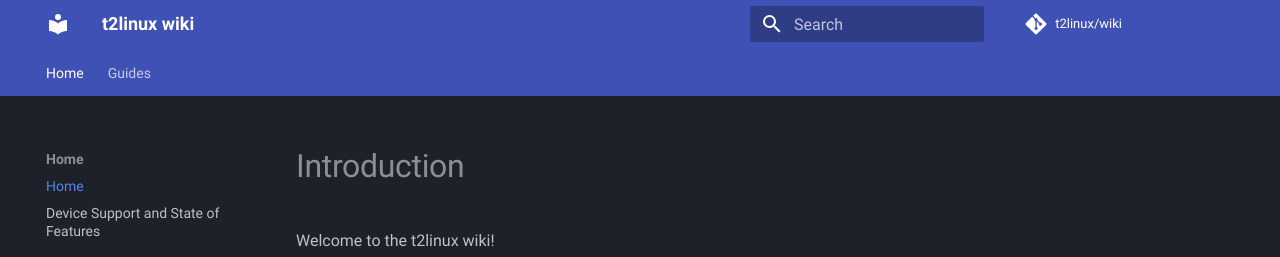
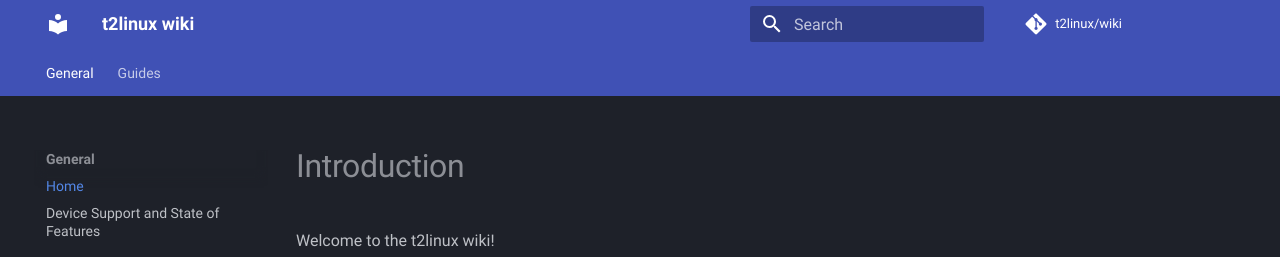
Before and after one commit to t2linux/wiki, an MkDocs documentation site: the page built from docs/index.md, in a window 1280 px wide and 900 px high. Shown: the top 257 px of the window. Built offline with MkDocs 1.6.1 and Material for MkDocs 9.7.7, drawn with Linux system fonts in a browser that asks for light colours; comment, search, counter and statistics services are not loaded; part of the change alters nothing that is shown.

Commit message:
Nav: Rename title of index nav category to general

```diff
--- a/mkdocs.yml
+++ b/mkdocs.yml
@@ -29,7 +29,7 @@ markdown_extensions:
           custom_checkbox: true
 
 nav:
-    - Home:
+    - General:
           - Home: index.md
           - Device Support and State of Features: state.md
     - Guides:
```
